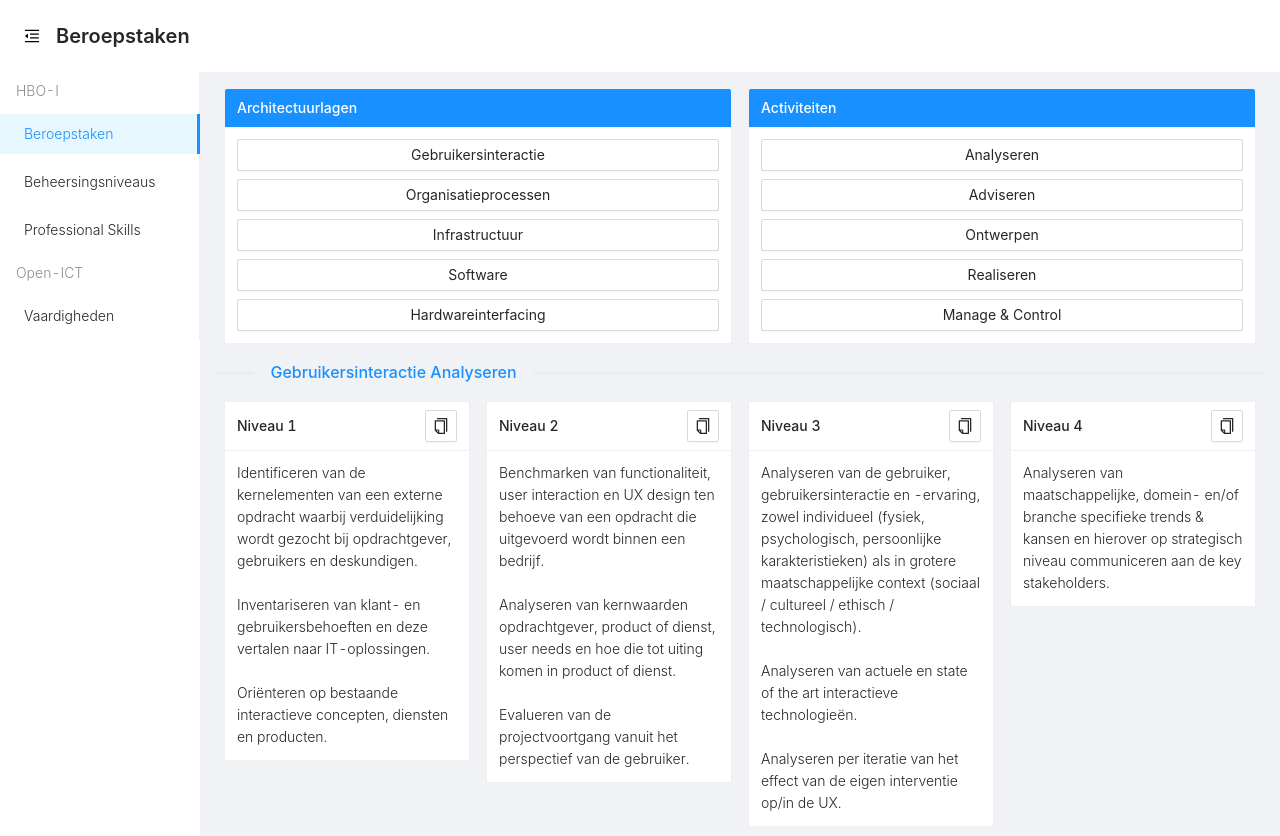
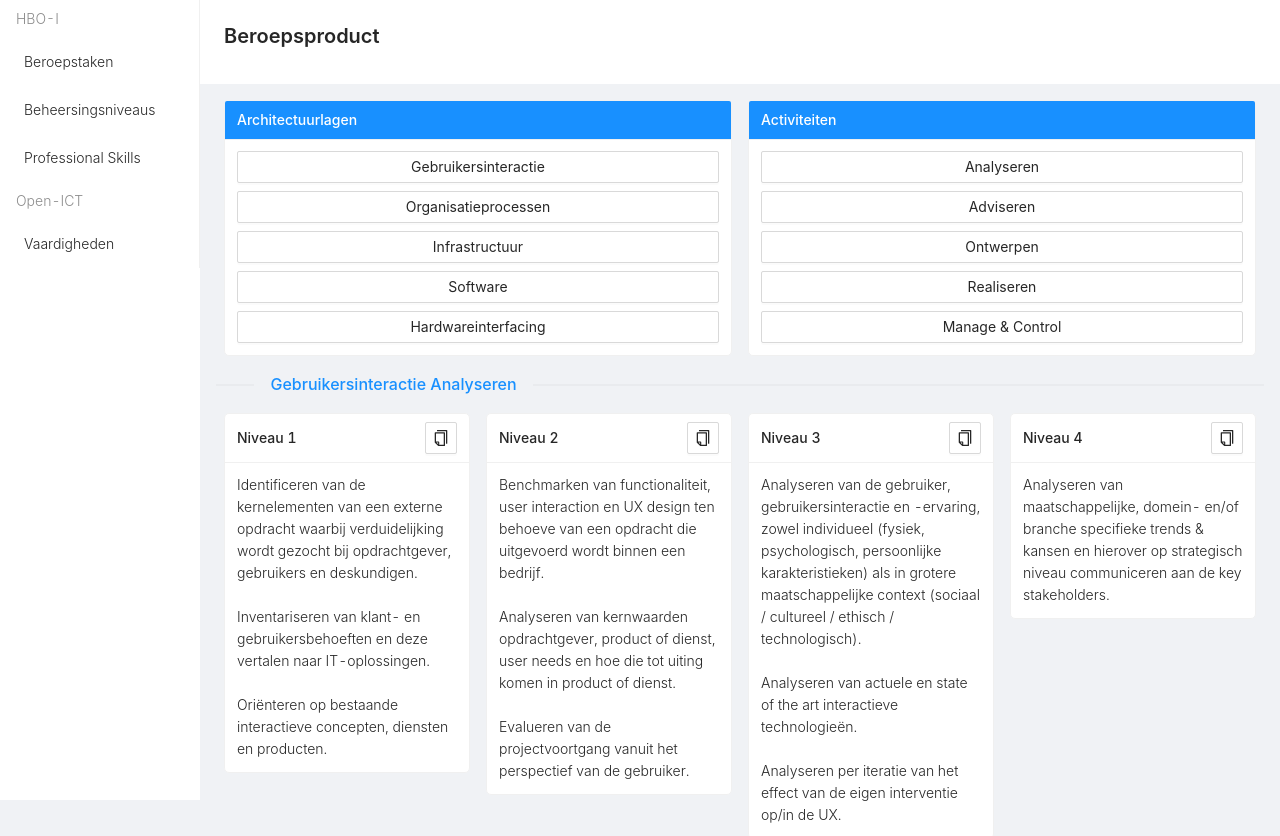
Before and after one commit to spark-156/leveling-education-framework, a React (Create React App) app in the folder frontend/: page / in a window 1280 px wide. Shown: the top 836 px of the page. Built offline with nearby package versions, Linux system fonts and the light colour scheme.

Commit message:
fix navbar and side bar

```diff
--- a/frontend/src/App.js
+++ b/frontend/src/App.js
@@ -1,12 +1,9 @@
 import React, { useState } from "react";
-import { Navbar } from "./components/Navbar";
-import { PageContainer } from "./components/PageContainer";
-import styles from "./styles/App.module.css";
+import { TopicMenu } from "./components/TopicMenu";
 
 import {
   BrowserRouter as Router,
   Switch,
-  Route,
 } from "react-router-dom";
 import PageNotFound from "./views/PageNotFound";
 import ProfessionalSkills from "./views/Professionalskills";
@@ -15,65 +12,100 @@ import Hboi from "./views/Hboi";
 import RedirectHboi from "./views/RedirectHboi";
 import Vaardigheden from "./views/Vaardigheden";
 import { Layout } from "antd";
-import PageHeader from './components/Header'
+import CustomRoute from "./components/CustomRoute";
+import styles from './styles/App.module.css'
 
 
 const { Sider, Content } = Layout
 
 function App() {
   const [collapsed, setCollapsed] = useState(false)
-
-  function toggleCollapsed () {
-    setCollapsed(value => !value)
-  }
-
+  const [selectedKey, setSelectedKey] = useState("Beroepsproduct")
+  const [breakpoint, setBreakpoint] = useState(true)
 
   return <Router>
-    <Layout
-      className={styles.pageContainer}
-    >
-      <PageHeader
-        collapsed={collapsed}
-        toggleCollapsed={toggleCollapsed}
-      />
       <Layout>
         <Sider
+          onBreakpoint={broken => {setBreakpoint(broken); setCollapsed(broken)}}
           collapsible
           trigger={null}
           collapsed={collapsed}
-          // style={{ overflow: 'auto', height: '', position: 'sticky', top: 0, left: 0, }}
           breakpoint="lg"
+          className={styles.sider}
           collapsedWidth="0"
           theme="light"
         >
-          <Navbar toggleCollapsed={toggleCollapsed} />
+          <TopicMenu
+            selectedKey={selectedKey}
+            setSelectedKey={setSelectedKey}
+          />
         </Sider>
         <Content>
-          <PageContainer className={styles.contentWrap}>
             <Switch>
-              <Route exact path="/">
+              <CustomRoute
+                showBackIcon={breakpoint}
+                pageTitle="Beroepsproduct"
+                collapsed={collapsed}
+                path="/"
+                exact
+                selectedKey={selectedKey}
+                setSelectedKey={setSelectedKey}
+              >
                 <Hboi />
-              </Route>
-              <Route path='/vaardigheden'>
+              </CustomRoute>
+              <CustomRoute
+                showBackIcon={breakpoint}
+                pageTitle="Vaardigheden"
+                collapsed={collapsed}
+                path='/vaardigheden'
+                selectedKey={selectedKey}
+                setSelectedKey={setSelectedKey}
+              >
                 <Vaardigheden />
-              </Route>
-              <Route path='/beheersingsniveaus'>
+              </CustomRoute>
+              <CustomRoute
+                showBackIcon={breakpoint}
+                pageTitle="Beheersingsniveaus"
+                collapsed={collapsed}
+                path='/beheersingsniveaus'
+                selectedKey={selectedKey}
+                setSelectedKey={setSelectedKey}
+              >
                 <Beheersingsniveaus />
-              </Route>
-              <Route path='/professionalskills'>
+              </CustomRoute>
+              <CustomRoute
+                showBackIcon={breakpoint}
+                pageTitle="Professional Skills"
+                collapsed={collapsed}
+                path='/professionalskills'
+                selectedKey={selectedKey}
+                setSelectedKey={setSelectedKey}
+              >
                 <ProfessionalSkills />
-              </Route>
-              <Route path='/hboi/:architectuurlaag/:activiteit'>
+              </CustomRoute>
+              <CustomRoute
+                showBackIcon={breakpoint}
+                pageTitle="Beroepsproduct"
+                collapsed={collapsed}
+                path='/hboi/:architectuurlaag/:activiteit'
+                selectedKey={selectedKey}
+                setSelectedKey={setSelectedKey}
+              >
                 <RedirectHboi />
-              </Route>
-              <Route path='*'>
+              </CustomRoute>
+              <CustomRoute
+                showBackIcon={breakpoint}
+                pageTitle="404"
+                collapsed={collapsed}
+                path='*'
+                selectedKey={selectedKey}
+                setSelectedKey={setSelectedKey}
+              >
                 <PageNotFound />
-              </Route>
+              </CustomRoute>
             </Switch>
-          </PageContainer>
         </Content>
       </Layout>
-    </Layout>
   </Router>
 }
 
--- a/frontend/src/components/CustomCard.jsx
+++ b/frontend/src/components/CustomCard.jsx
@@ -4,6 +4,7 @@ import styles from "../styles/Card.module.css";
 
 export function CustomCard({ title, children, headStyle, extra = null }) {
   return <Card
+      style={{ borderRadius: "5px" }}
       headStyle={headStyle}
       className={styles.displayLinebreak}
       extra={extra}
--- /dev/null
+++ b/frontend/src/components/CustomRoute.jsx
@@ -0,0 +1,33 @@
+import { Layout } from "antd";
+import { Route } from "react-router-dom";
+import { PageContainer } from "./PageContainer";
+import { Navbar } from "./Navbar";
+import { TopicMenu } from "./TopicMenu";
+
+export default function CustomRoute ({
+    pageTitle = "",
+    showBackIcon = false,
+    path,
+    exact = false,
+    children,
+    selectedKey,
+    setSelectedKey
+}) {
+    return <Route
+        path={path}
+        exact={exact}
+    >
+        <Layout>
+            <Navbar
+                showBackIcon={showBackIcon}
+                pageTitle={pageTitle}
+                menu={TopicMenu}
+                selectedKey={selectedKey}
+                setSelectedKey={setSelectedKey}
+            />
+            <PageContainer >
+                {children}
+            </PageContainer>
+        </Layout>
+    </Route>
+}
--- a/frontend/src/components/Header.jsx
+++ /dev/null
@@ -1,29 +0,0 @@
-import React, { useEffect, useState } from "react";
-import { useLocation } from "react-router-dom";
-import { PageHeader } from "antd";
-import {
-    MenuUnfoldOutlined,
-    MenuFoldOutlined,
-  } from '@ant-design/icons';
-
-export default function Header ({ collapsed, toggleCollapsed }) {
-    const routeTable = {
-        "/": "Beroepstaken",
-        "/beheersingsniveaus": "Beheersingsniveaus",
-        "/professionalskills": "Professional skills",
-        "/vaardigheden": "Vaardigheden",
-    }
-    const location = useLocation()
-    const [title, setTitle] = useState(routeTable[location.pathname])
-
-    useEffect(() => {
-        setTitle(routeTable[location.pathname])
-    }, [location])
-
-    return <PageHeader
-        style={{ background: "#fff" }}
-        onBack={() => toggleCollapsed()}
-        title={title}
-        backIcon={collapsed ? <MenuUnfoldOutlined /> : <MenuFoldOutlined />}
-    />
-}
--- a/frontend/src/components/Navbar.jsx
+++ b/frontend/src/components/Navbar.jsx
@@ -1,46 +1,24 @@
-import { Menu } from 'antd';
-import { Link } from 'react-router-dom';
+import React, { useState } from "react";
+import { Drawer, PageHeader } from "antd";
+import { MenuOutlined } from '@ant-design/icons';
+import { TopicMenu } from "./TopicMenu";
 
-import { useLocation } from 'react-router-dom';
-
-export function Navbar() {
-  const location = useLocation();
-
-  return <div style={{ padding: "0 0 10px 0" }}>
-    <Menu
-      theme="light"
-      defaultSelectedKeys={['/']}
-      selectedKeys={[location.pathname]}
-      mode="inline"
-    >
-      <Menu.ItemGroup
-        title="HBO-I"
-      >
-        <Menu.Item key="/">
-          <Link to='/'>
-            Beroepstaken
-          </Link>
-        </Menu.Item>
-        <Menu.Item key="/beheersingsniveaus">
-          <Link to='/beheersingsniveaus'>
-            Beheersingsniveaus
-          </Link>
-        </Menu.Item>
-        <Menu.Item key="/professionalskills">
-          <Link to='/professionalskills'>
-            Professional Skills
-          </Link>
-        </Menu.Item>
-      </Menu.ItemGroup>
-      <Menu.ItemGroup
-        title="Open-ICT"
-      >
-        <Menu.Item key="/vaardigheden">
-          <Link to='/vaardigheden'>
-            Vaardigheden
-          </Link>
-        </Menu.Item>
-      </Menu.ItemGroup>
-    </Menu>
-  </div>
+export function Navbar ({ pageTitle, showBackIcon = false, selectedKey, setSelectedKey }) {
+    const [visible, setVisible] = useState(false);
+    return <PageHeader
+            style={{ background: "#fff", position: 'sticky', top: 0, zIndex: 1, width: '100%' }}
+            onBack={() => setVisible(true)}
+            title={pageTitle}
+            backIcon={showBackIcon ? <MenuOutlined /> : null}
+        >
+            <Drawer
+                title="Menu"
+                placement="left"
+                onClick={() => setVisible(false)}
+                onClose={() => setVisible(false)}
+                visible={visible}
+            >
+                <TopicMenu onClick={() => setVisible(false)} selectedKey={selectedKey} setSelectedKey={setSelectedKey} />
+            </Drawer>
+        </PageHeader>
 }
--- a/frontend/src/components/PageContainer.jsx
+++ b/frontend/src/components/PageContainer.jsx
@@ -1,8 +1,11 @@
 import React from "react";
 import styles from "../styles/Container.module.css";
+import { Layout } from "antd";
+
+const { Content } = Layout
 
 export function PageContainer({ children, className }) {
-    return <div className={`${styles.container} ${className}`}>
+    return <Content className={`${styles.container} ${className}`}>
         {children}
-    </div>
+    </Content>
 }
--- /dev/null
+++ b/frontend/src/components/TopicMenu.jsx
@@ -0,0 +1,41 @@
+import { Menu } from 'antd';
+import { Link } from 'react-router-dom';
+
+export function TopicMenu({ onClick, selectedKey, setSelectedKey }) {
+  return <Menu
+      theme="light"
+      defaultSelectedKeys={['Beroepstaken']}
+      selectedKeys={[selectedKey]}
+      mode="inline"
+      onClick={onClick}
+    >
+      <Menu.ItemGroup
+        title="HBO-I"
+      >
+        <Menu.Item key="Beroepstaken" onClick={() => setSelectedKey("Beroepstaken")}>
+          <Link to='/'>
+            Beroepstaken
+          </Link>
+        </Menu.Item>
+        <Menu.Item key="Beheersingsniveaus" onClick={() => setSelectedKey("Beheersingsniveaus")}>
+          <Link to='/beheersingsniveaus'>
+            Beheersingsniveaus
+          </Link>
+        </Menu.Item>
+        <Menu.Item key="Professional Skills" onClick={() => setSelectedKey("Professional Skills")}>
+          <Link to='/professionalskills'>
+            Professional Skills
+          </Link>
+        </Menu.Item>
+      </Menu.ItemGroup>
+      <Menu.ItemGroup
+        title="Open-ICT"
+      >
+        <Menu.Item key="Vaardigheden" onClick={() => setSelectedKey("Vaardigheden")}>
+          <Link to='/vaardigheden'>
+            Vaardigheden
+          </Link>
+        </Menu.Item>
+      </Menu.ItemGroup>
+    </Menu>
+}
--- a/frontend/src/styles/App.module.css
+++ b/frontend/src/styles/App.module.css
@@ -1,8 +1,7 @@
-.pageContainer {
-    position: relative;
-    min-height: 100vh;
+.sider {
+    overflow: auto;
+    height: 100vh;
+    position: sticky;
+    top: 0;
+    left: 0;
 }
-
-.contentWrap {
-    padding-bottom: 5rem;    /* Footer height + 1rem */
-}
--- /dev/null
+++ b/frontend/src/styles/Navbar.module.css
@@ -0,0 +1,5 @@
+@media (min-width: 992px) {
+  .menuButton {
+    display: none;
+  }
+}
```
